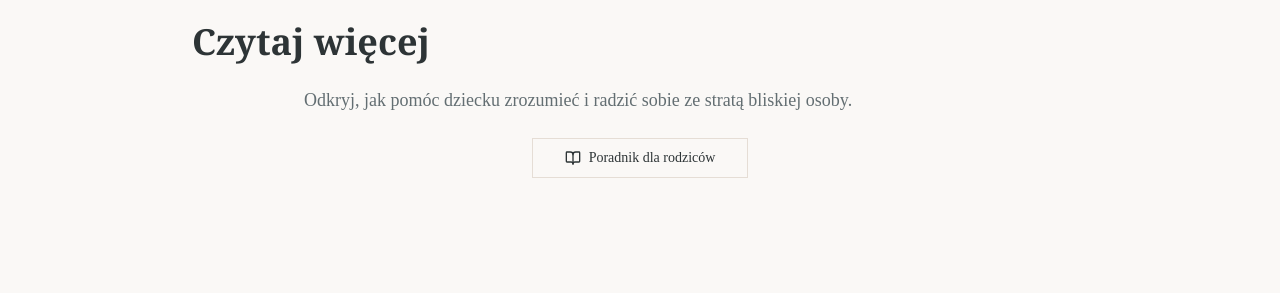
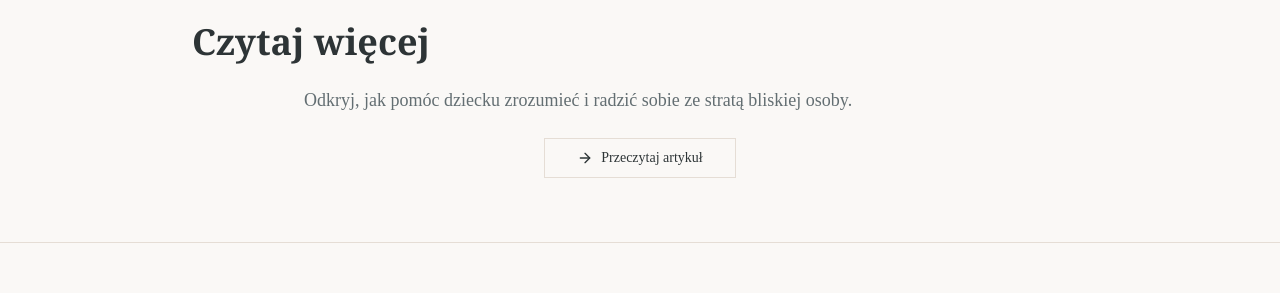
Before and after one commit to totawierzba-star/sg-8666905e-bcc0-4ab2-a8e9-61b5a6ffc3b2-1773721541, a Next.js app: page /ksiazki/zaba in a window 1280 px wide. Shown: the part 3720-4013 px from the top of the page. Built offline with nearby package versions, Linux system fonts and the light colour scheme.

Commit message:
fix(ksiazki): Correct related article link for Zaba book

```diff
--- a/src/pages/ksiazki/zaba.tsx
+++ b/src/pages/ksiazki/zaba.tsx
@@ -4,7 +4,7 @@ import { Button } from "@/components/ui/button";
 import { Card, CardContent } from "@/components/ui/card";
 import { Badge } from "@/components/ui/badge";
 import { Separator } from "@/components/ui/separator";
-import { BookOpen, Heart, Users, ShoppingCart } from "lucide-react";
+import { BookOpen, Heart, Users, ShoppingCart, ArrowRight } from "lucide-react";
 import Image from "next/image";
 import Link from "next/link";
 
@@ -274,14 +274,16 @@ export default function ZabaPage() {
             </p>
             <div className="flex flex-wrap justify-center gap-4">
               <Button size="lg" variant="outline" asChild>
-                <a href="https://www.albus.pl/artykuly/psychologia-dzieci/poradniki/poradnik-dla-rodzicow-z-rodziny-zalobnej" target="_blank" rel="noopener noreferrer">
-                  <BookOpen className="w-4 h-4" />
-                  Poradnik dla rodziców
-                </a>
+                <Link href="/artykuly/historia-zosi-i-ksiazki-zaba">
+                  <ArrowRight className="w-4 h-4" />
+                  Przeczytaj artykuł
+                </Link>
               </Button>
             </div>
           </div>
         </section>
+
+        <Separator className="container mx-auto" />
 
         {/* CTA Section */}
         <section className="container mx-auto px-4 py-12 md:py-16">
```
Also changed, not shown: 1 other file (tests, documents, lock files or other folders).
